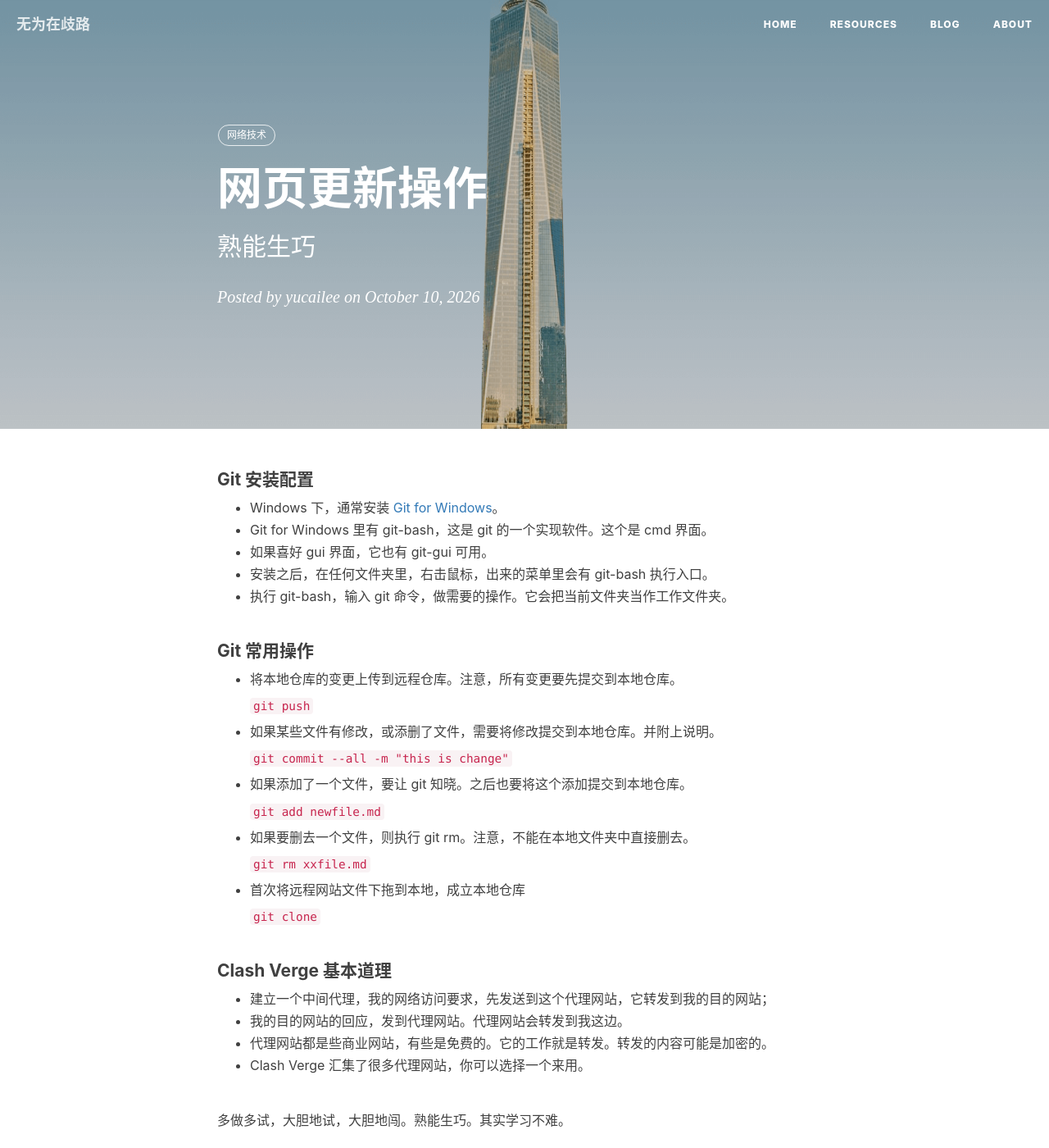
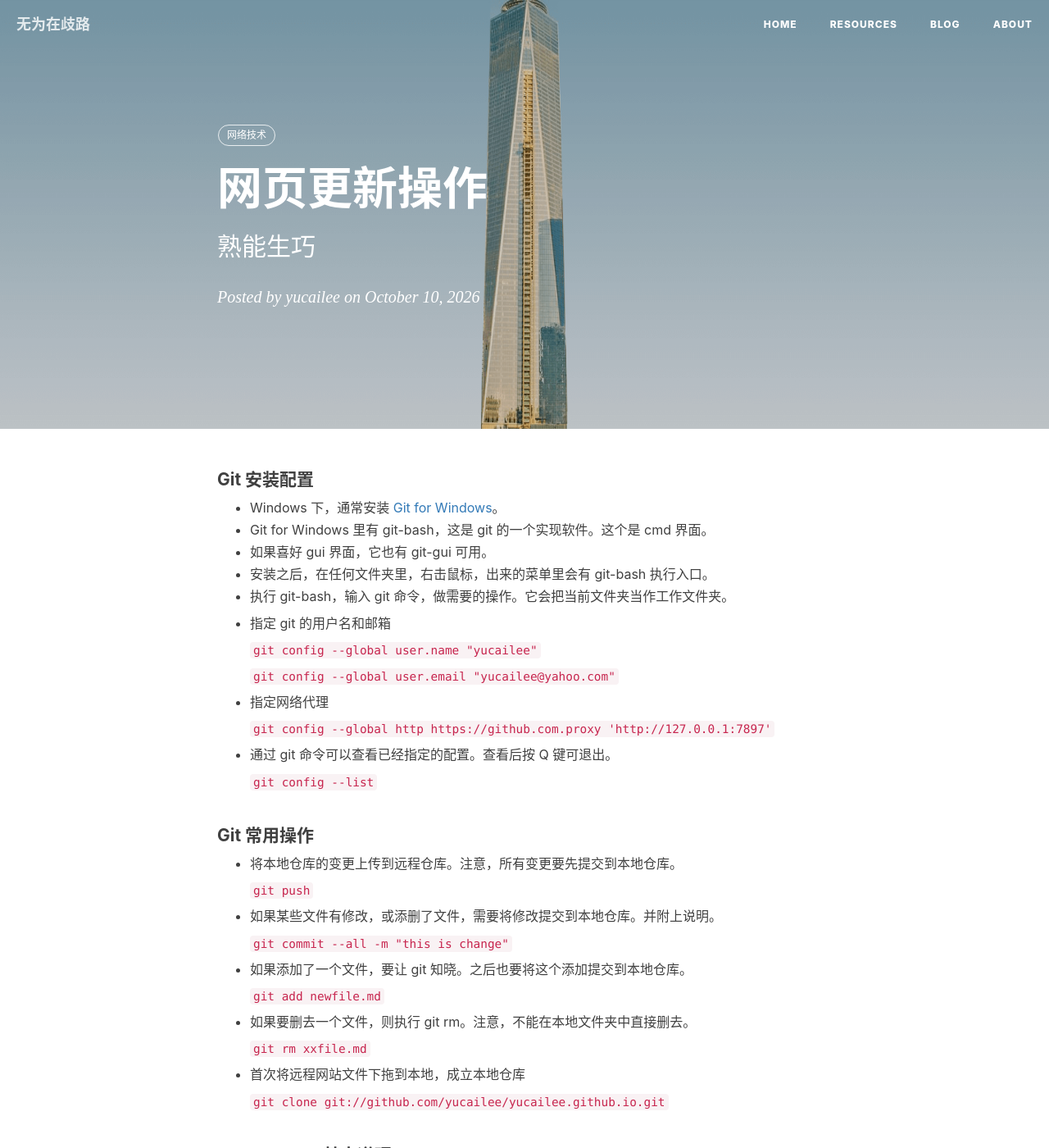
Before and after one commit to imliyucai/imliyucai.github.io, a Jekyll site: the page built from _posts/2026-10-10-网页更新操作备忘.md, in a window 1280 px wide and 1400 px high. Shown: the whole window at 82% size. Built offline with Jekyll 4.4.1, drawn with Linux system fonts in a browser that asks for light colours; nearby versions of some CDN libraries; comment, search, counter and statistics services are not loaded.

Commit message:
change website file

````diff
--- a/_posts/2026-10-10-网页更新操作备忘.md
+++ b/_posts/2026-10-10-网页更新操作备忘.md
@@ -19,6 +19,21 @@ tags:
 * 安装之后，在任何文件夹里，右击鼠标，出来的菜单里会有 git-bash 执行入口。
 * 执行 git-bash，输入 git 命令，做需要的操作。它会把当前文件夹当作工作文件夹。
 
+* 指定 git 的用户名和邮箱
+
+   ```  git config --global user.name "yucailee"    ```
+
+   ```  git config --global user.email "yucailee@yahoo.com"    ```
+
+* 指定网络代理
+
+   ```  git config --global http https://github.com.proxy 'http://127.0.0.1:7897'     ```
+
+* 通过 git 命令可以查看已经指定的配置。查看后按 Q 键可退出。
+
+   ```  git config --list  ```
+
+
 #### Git 常用操作
 
 * 将本地仓库的变更上传到远程仓库。注意，所有变更要先提交到本地仓库。
@@ -39,7 +54,7 @@ tags:
 
 * 首次将远程网站文件下拖到本地，成立本地仓库
 
-   ``` git clone   ```
+   ``` git clone  git://github.com/yucailee/yucailee.github.io.git  ```
 
 
 #### Clash Verge 基本道理
````
